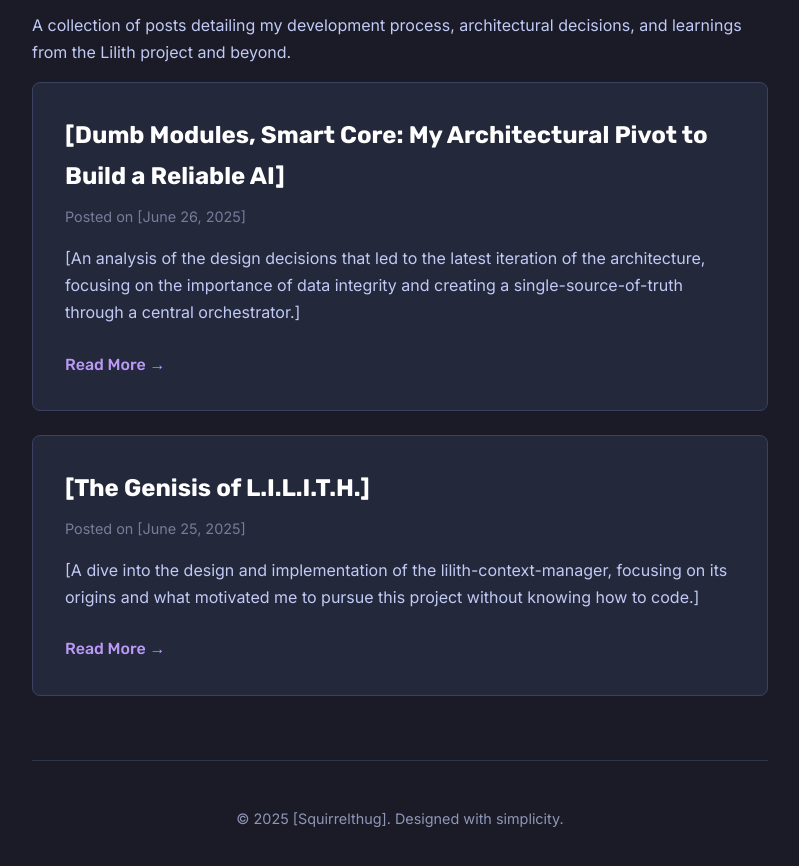
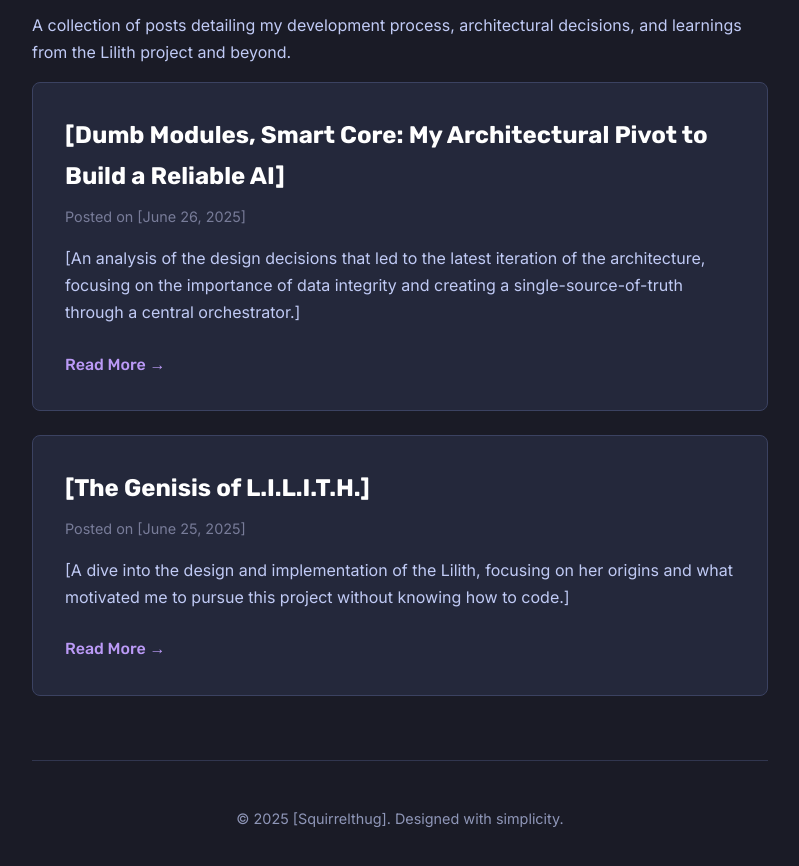
Before and after one commit to Squirrelthug/squirrelthug.github.io, a plain HTML site: page blog.html in a window 1280 px wide. Shown: the part 192-1058 px from the top of the page, without its empty margins (240-1039 px from the left). Drawn offline with Linux system fonts and the light colour scheme.

Commit message:
Update post excerpt for clarity and accuracy

```diff
--- a/blog.html
+++ b/blog.html
@@ -120,7 +120,7 @@
                             <span>Posted on [June 25, 2025]</span>
                         </div>
                         <p class="post-excerpt">
-                           [A dive into the design and implementation of the lilith-context-manager, focusing on its origins and what motivated me to pursue this project without knowing how to code.]
+                           [A dive into the design and implementation of the Lilith, focusing on her origins and what motivated me to pursue this project without knowing how to code.]
                         </p>
                         <a href="posts/2025-06-25_the_genesis_of_lilith.html" class="read-more">Read More &rarr;</a>
                     </div>
```
